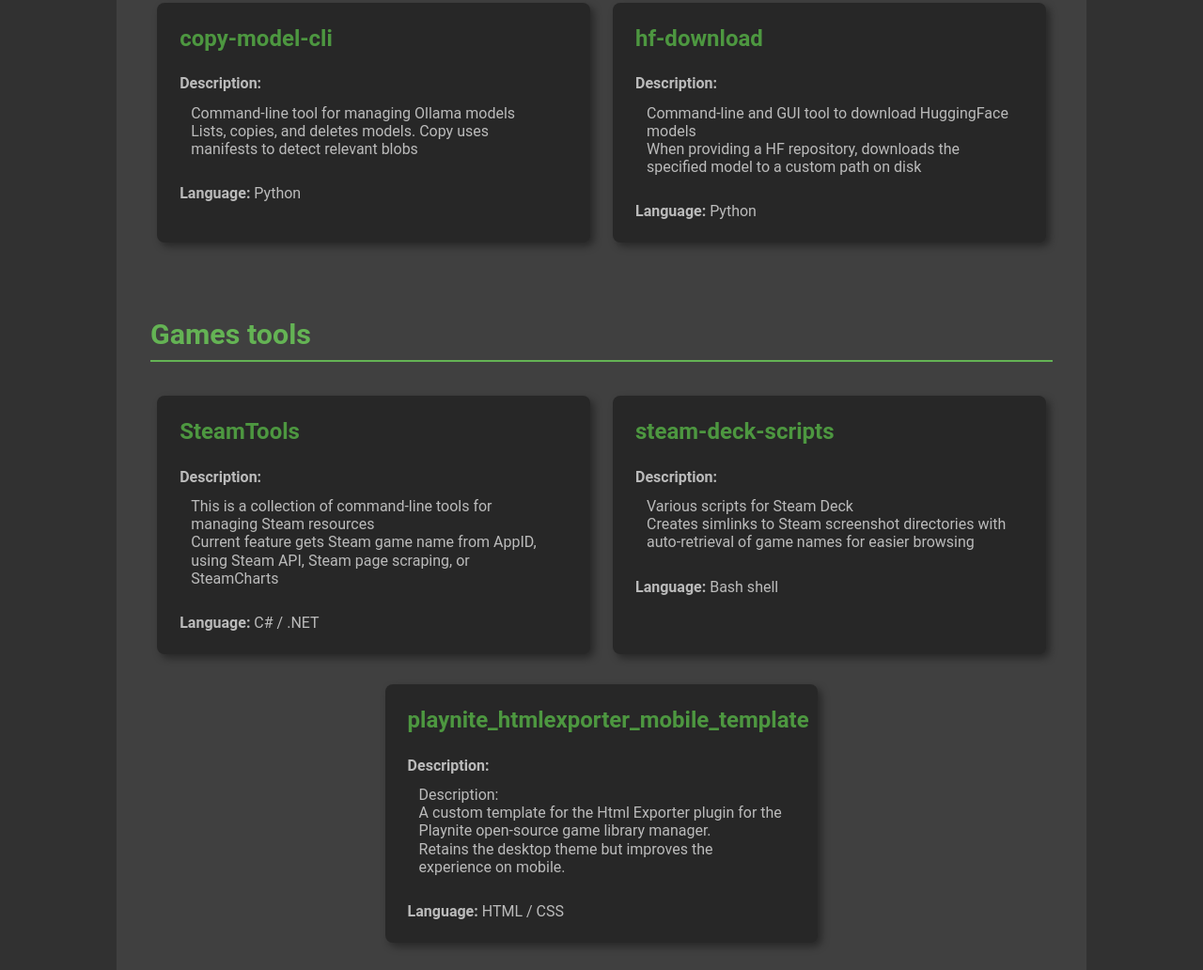
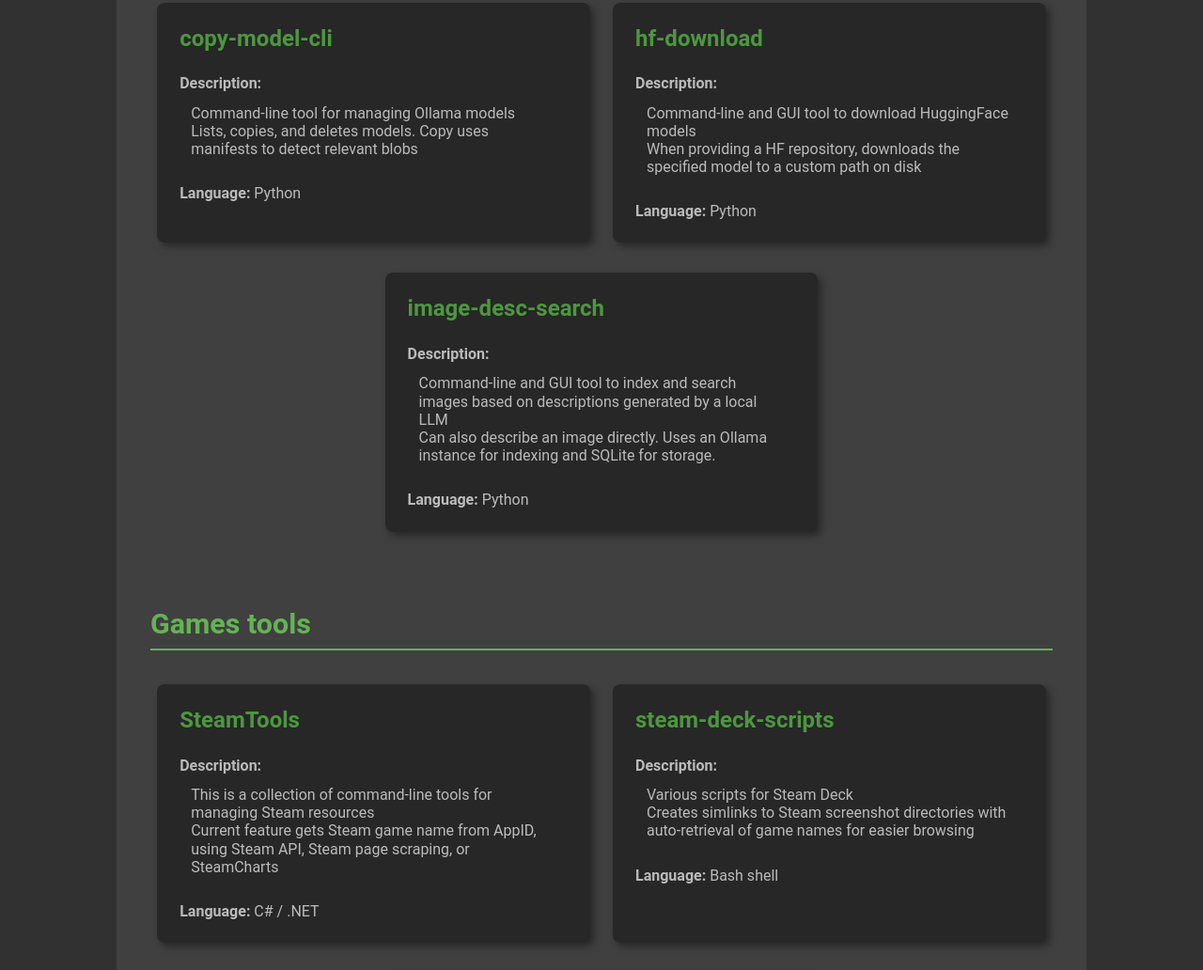
Before and after one commit to hardtopnet/hardtopnet.github.io, a plain HTML site: page index.html in a window 1280 px wide. Shown: the part 723-1755 px from the top of the page at 94% size. Drawn offline with Linux system fonts and the light colour scheme.

Commit message:
added image-desc-search

```diff
--- a/index.html
+++ b/index.html
@@ -254,6 +254,15 @@
                         ],
                         "Python",
                     );
+                    appendCard(
+                        "https://github.com/hardtopnet/image-desc-search",
+                        "image-desc-search",
+                        [
+                            "Command-line and GUI tool to index and search images based on descriptions generated by a local LLM",
+                            "Can also describe an image directly. Uses an Ollama instance for indexing and SQLite for storage.",
+                        ],
+                        "Python",
+                    );
                 </script>
 
                 <h2>Games tools</h2>
```
